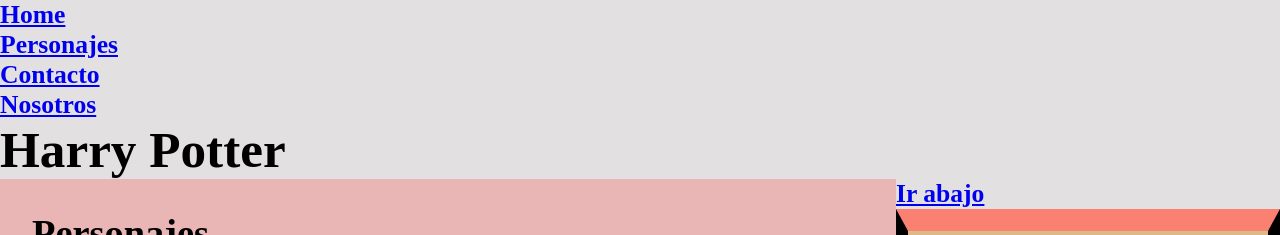
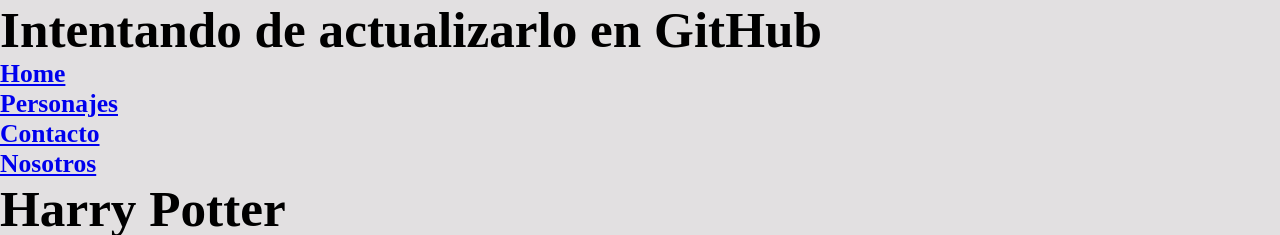
Before and after one commit to SebasRotondo/utn-fullstack, a plain HTML site: page clase_4/index.html in a window 1280 px wide. Shown: the top 235 px of the page. Drawn offline with Linux system fonts and the light colour scheme.

Commit message:
nuevo intento

```diff
--- a/clase_4/index.html
+++ b/clase_4/index.html
@@ -8,6 +8,7 @@
     <title>Introducción html</title>
 </head>
 
+<h1>Intentando de actualizarlo en GitHub</h1>
 <body>
     <header id="cabecera" class="encabezado">
         <nav>
```
